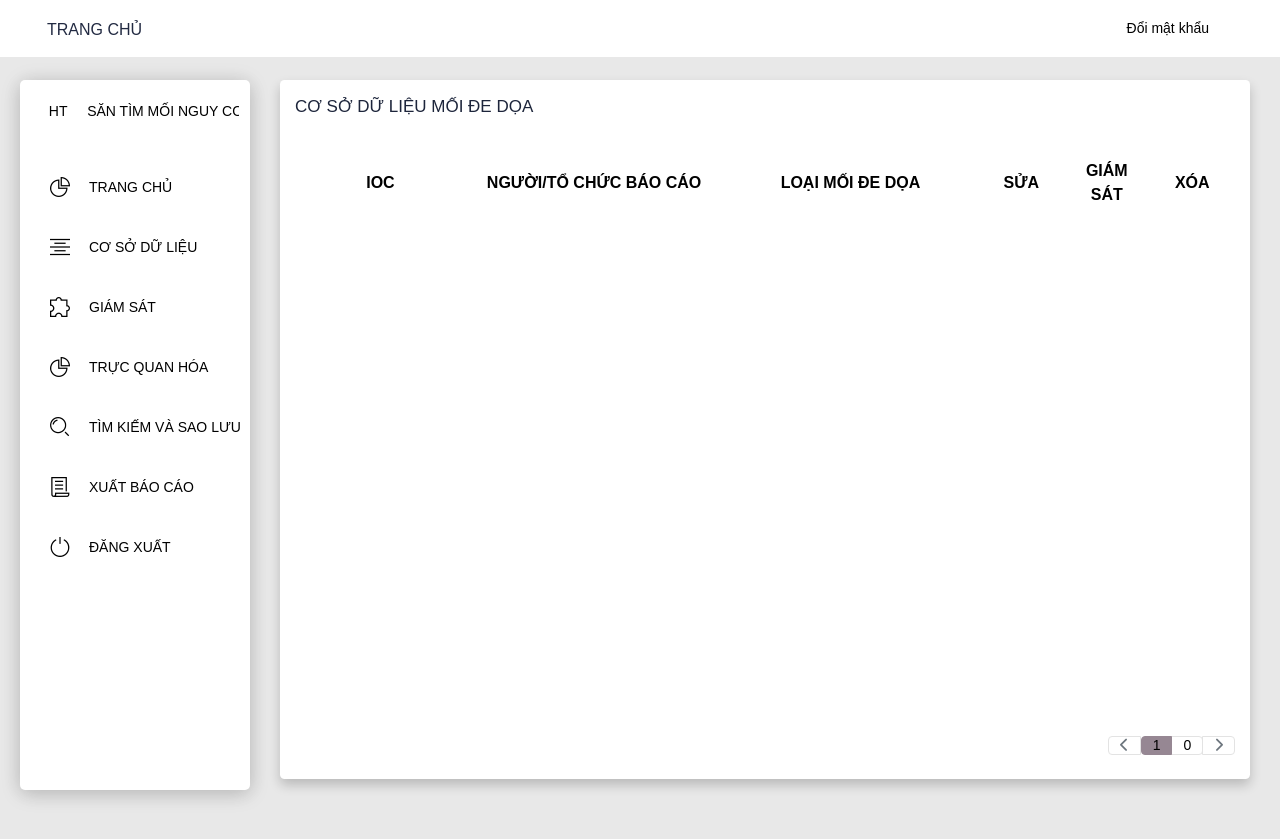
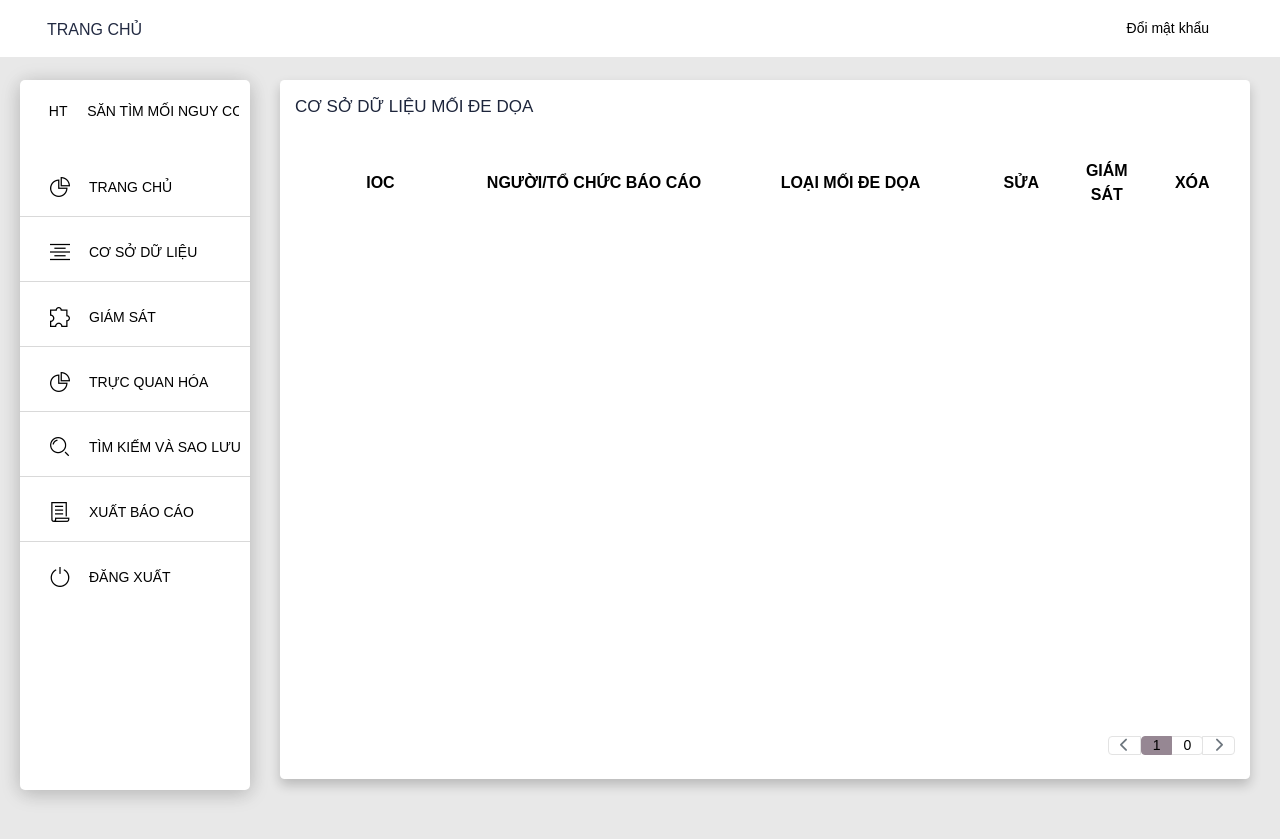
Before and after one commit to CattyTN/STMNC, a Flask app: page /ioc in a window 1280 px wide. Run offline with Flask 3, Linux system fonts and the light colour scheme; the visitor is signed in with stand-in values (Sample User, id 1); data that the repository does not hold is empty; parts of the project's set-up code (start-up, migrations or seed data) failed here and were passed over; some libraries are stand-ins or nearby versions; some web fonts are replaced.

Commit message:
sua sidebar

```diff
--- a/templates/includes/sidebar.html
+++ b/templates/includes/sidebar.html
@@ -106,6 +106,18 @@
 .sidebar .nav li > a p {
     font-size: 14px !important;
 }
+/* CHỈ kẻ đường ngang giữa các nút sidebar */
+.sidebar .nav li {
+    border-bottom: 1px solid rgba(0,0,0,0.15);  /* gạch ngang nhẹ */
+    padding-bottom: 4px;
+    margin-bottom: 4px;
+}
+
+/* bỏ đường gạch cuối cùng */
+.sidebar .nav li:last-child {
+    border-bottom: none;
+}
+
 </style>
 
     <div class="sidebar">
```
